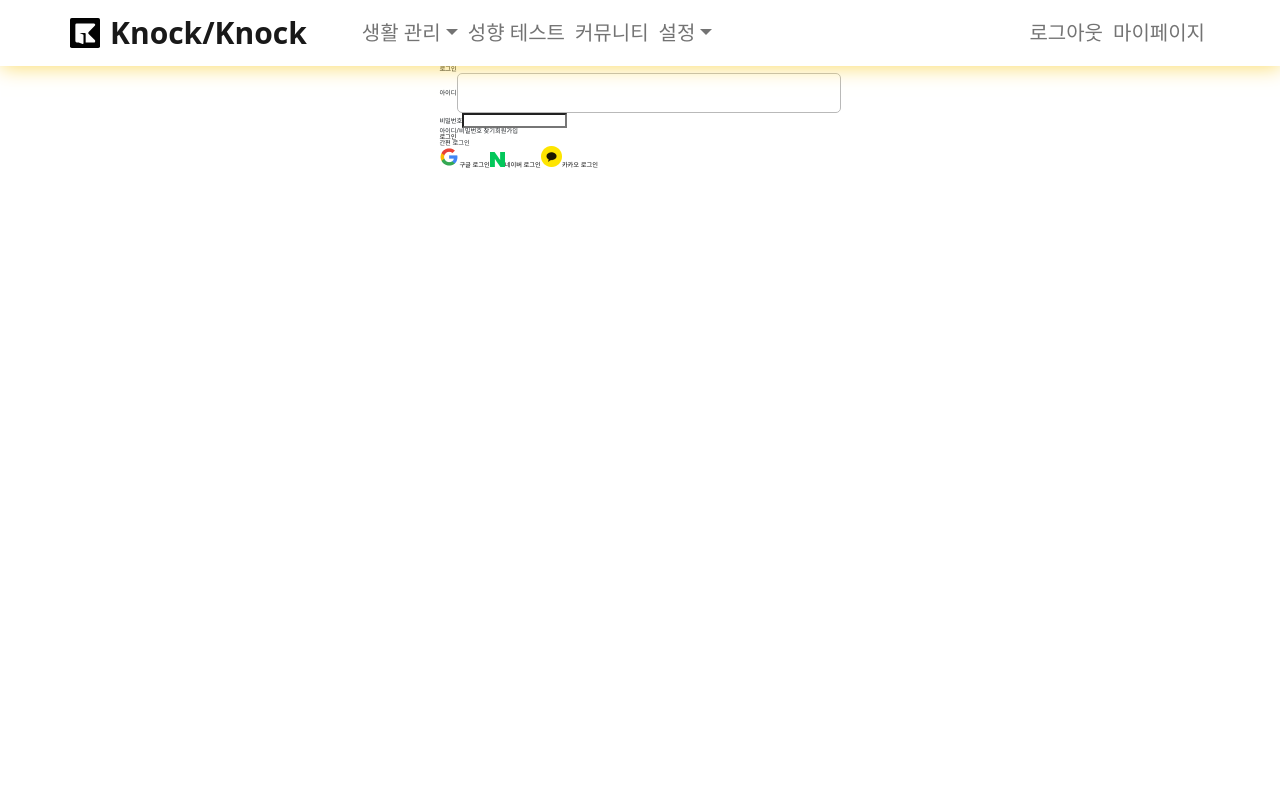
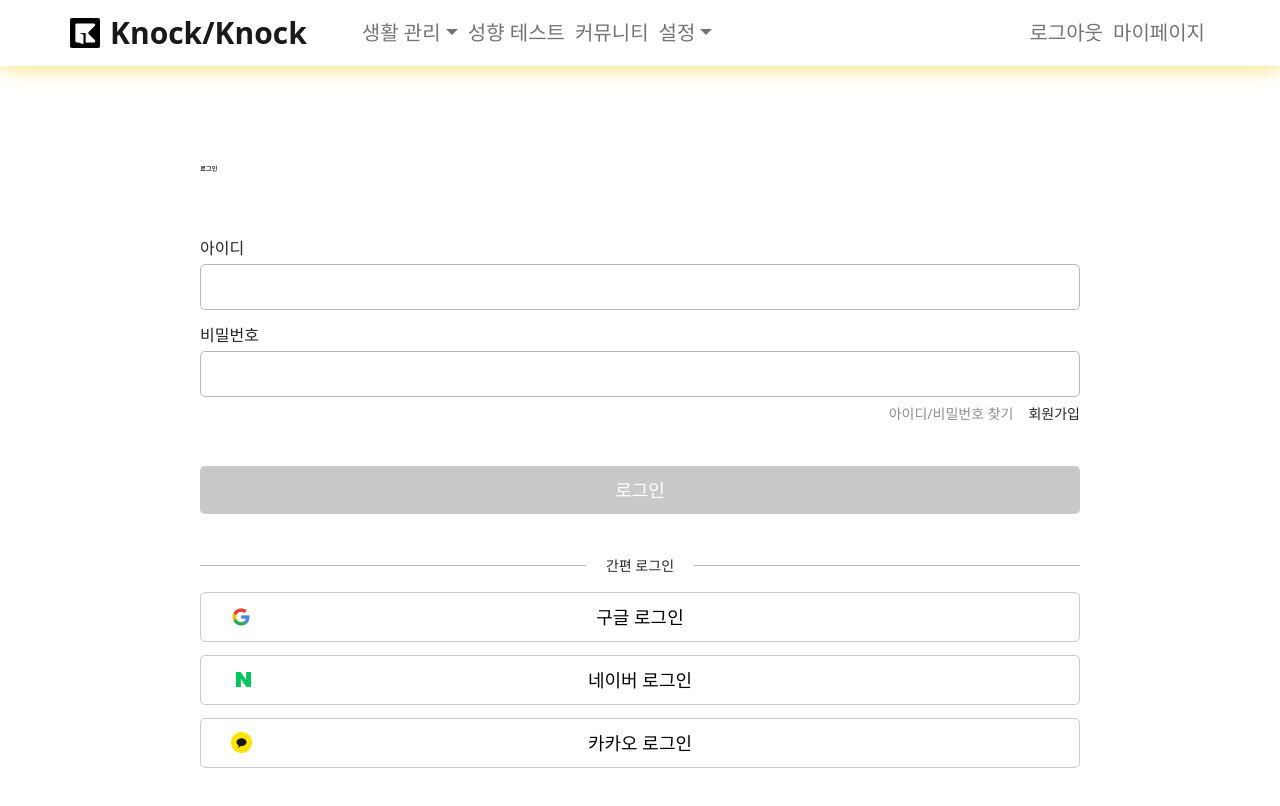
Before and after one commit to piro16knockknock/knockknock_react, a React (Create React App) app: page /login in a window 1280 px wide. Shown: the top 806 px of the page. Built offline with nearby package versions, Linux system fonts and the light colour scheme; a web font is replaced by a local one.

Commit message:
[FEAT] login 페이지 퍼블리싱

```diff
--- a/src/components/custom-input.jsx
+++ b/src/components/custom-input.jsx
@@ -1,10 +1,14 @@
 import React from "react";
 import styles from "styles/components/custom-input.module.css";
-const CustomInput = (props) => {
+const CustomInput = ({ label, onChange }) => {
   return (
-    <div>
-      <label htmlFor={styles.input}>아이디</label>
-      <input type="text" className={styles.input} />
+    <div className={styles.button_container}>
+      <label htmlFor={styles.input}>{label}</label>
+      <input
+        type="text"
+        className={styles.input}
+        onChange={(e) => onChange(e)}
+      />
     </div>
   );
 };
--- a/src/components/login/social-btn.jsx
+++ b/src/components/login/social-btn.jsx
@@ -1,10 +1,19 @@
 import React from "react";
+import styles from "styles/login/social-btn.module.css";
 
 const SocialBtn = ({ iconPath, text }) => {
   return (
-    <button>
-      <img src={iconPath} alt="google icon" />
-      {text}
+    <button className={styles.social_btn}>
+      <img
+        className={
+          text === "네이버 로그인"
+            ? styles[`social_icon-naver`]
+            : styles.social_icon
+        }
+        src={iconPath}
+        alt="google icon"
+      />
+      <span>{text}</span>
     </button>
   );
 };
--- a/src/pages/login/login.jsx
+++ b/src/pages/login/login.jsx
@@ -1,24 +1,41 @@
 import SocialBtn from "components/login/social-btn";
-import React from "react";
+import React, { useState } from "react";
 import styles from "styles/login/login.module.css";
 import { ICONS } from "lib/assets";
 import CustomInput from "components/custom-input";
 
 const Login = (props) => {
+  const [id, setId] = useState("");
+  const [password, setPassword] = useState("");
+
+  const handleId = (e) => {
+    setId(e.target.value);
+  };
+
+  const handlePassword = (e) => {
+    setPassword(e.target.value);
+  };
+
   return (
-    <section>
+    <section className={styles.container}>
       <p className={styles.title}>로그인</p>
-      <CustomInput />
-      <div>
-        <label htmlFor="">비밀번호</label>
-        <input type="text" />
-      </div>
-      <div>
+      <CustomInput label="아이디" onChange={handleId} />
+      <CustomInput label="비밀번호" onChange={handlePassword} />
+      <div className={styles.text_row}>
         <span>아이디/비밀번호 찾기</span>
         <span>회원가입</span>
       </div>
-      <button>로그인</button>
-      <p>간편 로그인</p>
+      <button
+        className={styles.login_btn}
+        disabled={id === "" || password === "" ? true : false}
+      >
+        로그인
+      </button>
+      <div className={styles.social_text}>
+        <div className={styles.border}></div>
+        <span>간편 로그인</span>
+        <div className={styles.border}></div>
+      </div>
       <SocialBtn iconPath={ICONS.GOOGLE} text="구글 로그인" />
       <SocialBtn iconPath={ICONS.NAVER} text="네이버 로그인" />
       <SocialBtn iconPath={ICONS.KAKAO} text="카카오 로그인" />
--- a/src/styles/components/custom-input.module.css
+++ b/src/styles/components/custom-input.module.css
@@ -1,10 +1,18 @@
 .input {
-  width: 384px;
-  height: 40px;
-  left: 528px;
-  top: 348px;
-
+  width: 100%;
+  font-size: 1.8rem;
+  padding: 1rem;
   background: #ffffff;
   border: 1px solid #b9b9b9;
   border-radius: 5px;
 }
+
+.button_container {
+  display: flex;
+  flex-direction: column;
+}
+
+.button_container label {
+  font-size: 1.6rem;
+  padding: 1.7rem 0 0.8rem 0;
+}
--- a/src/styles/global.css
+++ b/src/styles/global.css
@@ -26,12 +26,6 @@ a {
   text-decoration: none !important;
 }
 
-/*layout*/
-.layout {
-  display: flex;
-  justify-content: center;
-  align-items: center;
-}
 .cal-profile-img {
   width: 100%;
   height: 100%;
--- a/src/styles/login/login.module.css
+++ b/src/styles/login/login.module.css
@@ -1,7 +1,61 @@
-@value sectionTitle from "styles/sizes.css";
+@value sectionTitle, sectionMaxWidth, sectionMinWidth from "styles/sizes.css";
 @value knockGreen from "styles/colors.css";
+
+.container {
+  margin: auto;
+  padding: 10rem 20rem;
+  max-width: sectionMaxWidth;
+  min-width: sectionMinWidth;
+}
 
 .title {
   font-size: sectionTitle;
   font-weight: bold;
+  padding-bottom: 5rem;
+  text-align: left;
 }
+
+.text_row {
+  padding-top: 1rem;
+  text-align: right;
+  font-size: 1.4rem;
+}
+.text_row span:first-child {
+  color: #8e8e8e;
+  padding-right: 1.5rem;
+}
+
+.login_btn {
+  width: 100%;
+  background-color: knockGreen;
+  padding: 1.5rem;
+  margin: 4.5rem 0;
+  border-radius: 0.5rem;
+  color: white;
+  font-size: 1.8rem;
+  transition: all 0.2s ease-in-out;
+}
+
+.login_btn:disabled {
+  background-color: #c9c9c9;
+}
+
+.social_text {
+  display: flex;
+  width: 100%;
+  font-size: 1.4rem;
+  padding-bottom: 0.6rem;
+}
+
+.border {
+  border-bottom: 0.1rem solid #b9b9b9;
+  width: 100%;
+  transform: translateY(-50%);
+}
+
+.social_text span {
+  display: inline-block;
+  width: 20rem;
+  text-align: center;
+  margin: 0 1rem;
+}
--- /dev/null
+++ b/src/styles/login/social-btn.module.css
@@ -0,0 +1,22 @@
+.social_btn {
+  width: 100%;
+  padding: 1.5rem 0;
+  border: 0.1rem solid #cbcbcb;
+  border-radius: 0.5rem;
+  font-size: 1.8rem;
+  display: flex;
+  align-items: center;
+  margin: 1.3rem 0;
+  position: relative;
+  justify-content: center;
+}
+
+.social_icon {
+  position: absolute;
+  left: 3rem;
+}
+
+.social_icon-naver {
+  position: absolute;
+  left: 3.5rem;
+}
--- a/src/styles/sizes.css
+++ b/src/styles/sizes.css
@@ -1 +1,3 @@
-@value sectionTitle: 24px;
+@value sectionTitle: 2.4rem;
+@value sectionMaxWidth: 80rem;
+@value sectionMinWidth: 65rem;
```
